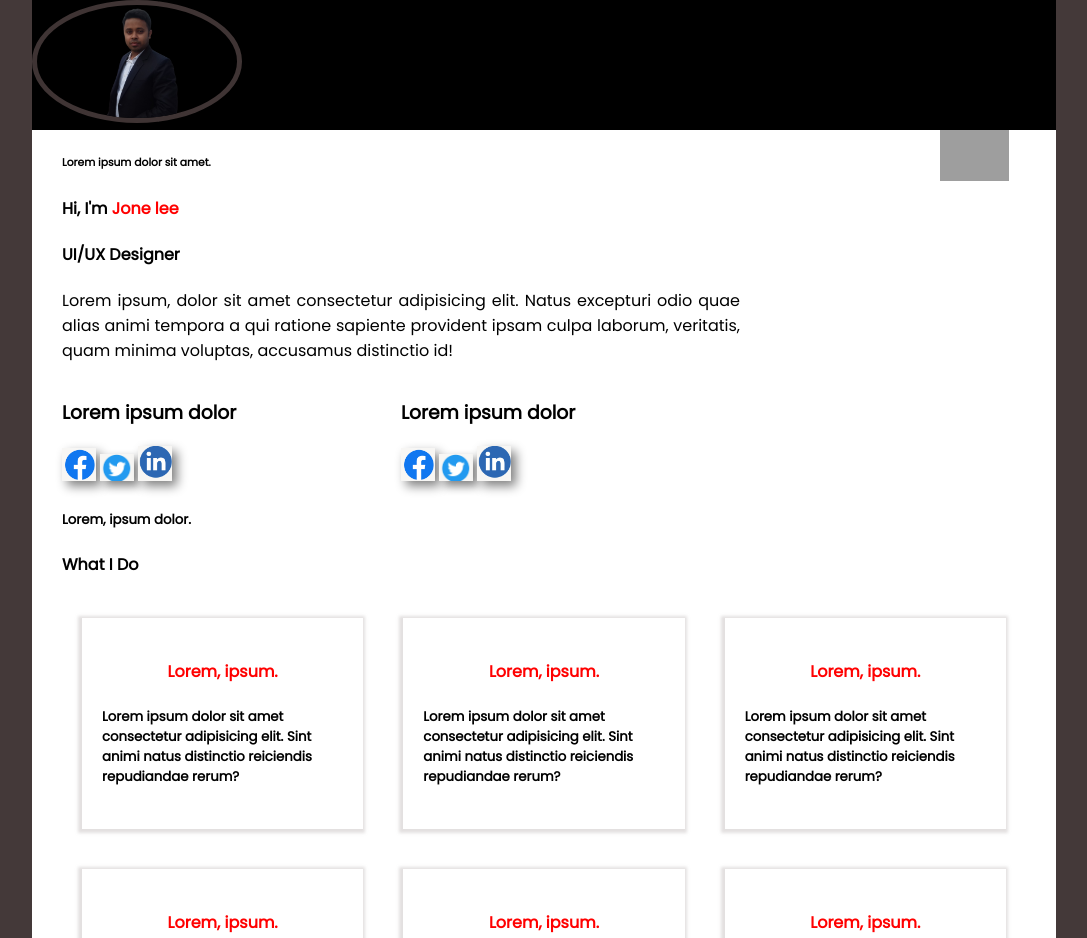
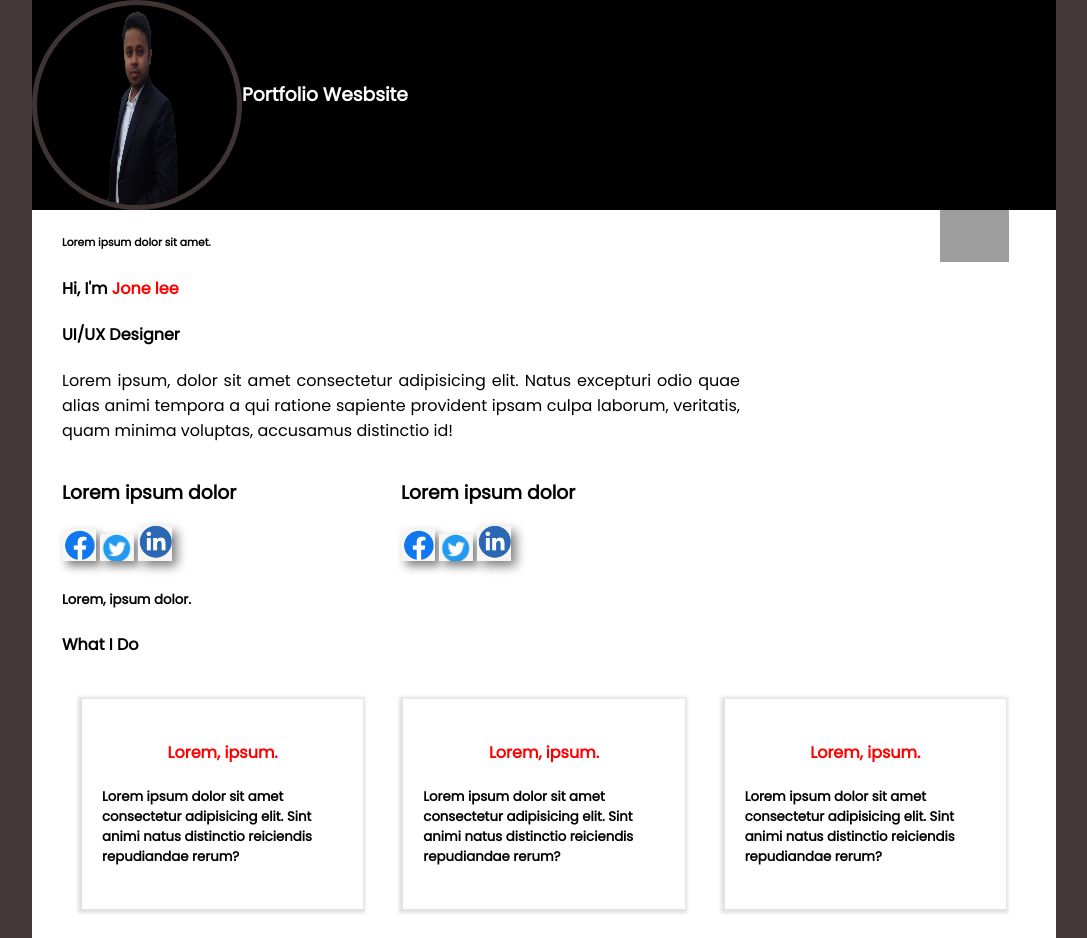
Before and after one commit to shimulbd23/tehemeforest-1, a plain HTML site: page index.html in a window 1280 px wide. Shown: the top 938 px of the page, without its empty margins (96-1183 px from the left). Drawn offline with Linux system fonts and the light colour scheme; grey boxes are pictures that could not be loaded.

Commit message:
portfolio text added

```diff
--- a/index.html
+++ b/index.html
@@ -17,6 +17,7 @@
         <section class="main">
             <div class="top-photo">
                 <img src="./images/photo1.png" alt="">
+                <h1 style="color: white; margin-top: 80px;">Portfolio Wesbsite</h1>
             </div>
             <section class="banner pad">
                 <div class="name">
--- a/style.css
+++ b/style.css
@@ -18,10 +18,12 @@ div.top-photo{
     margin: 0 auto;
     width: 100%;
     background: black;
+    display: flex;
 
 }
 div.top-photo img{
     width: 200px;
+    height: 200px;
     border: 5px solid rgb(63, 52, 52);
     border-radius: 50%;
 }
```
